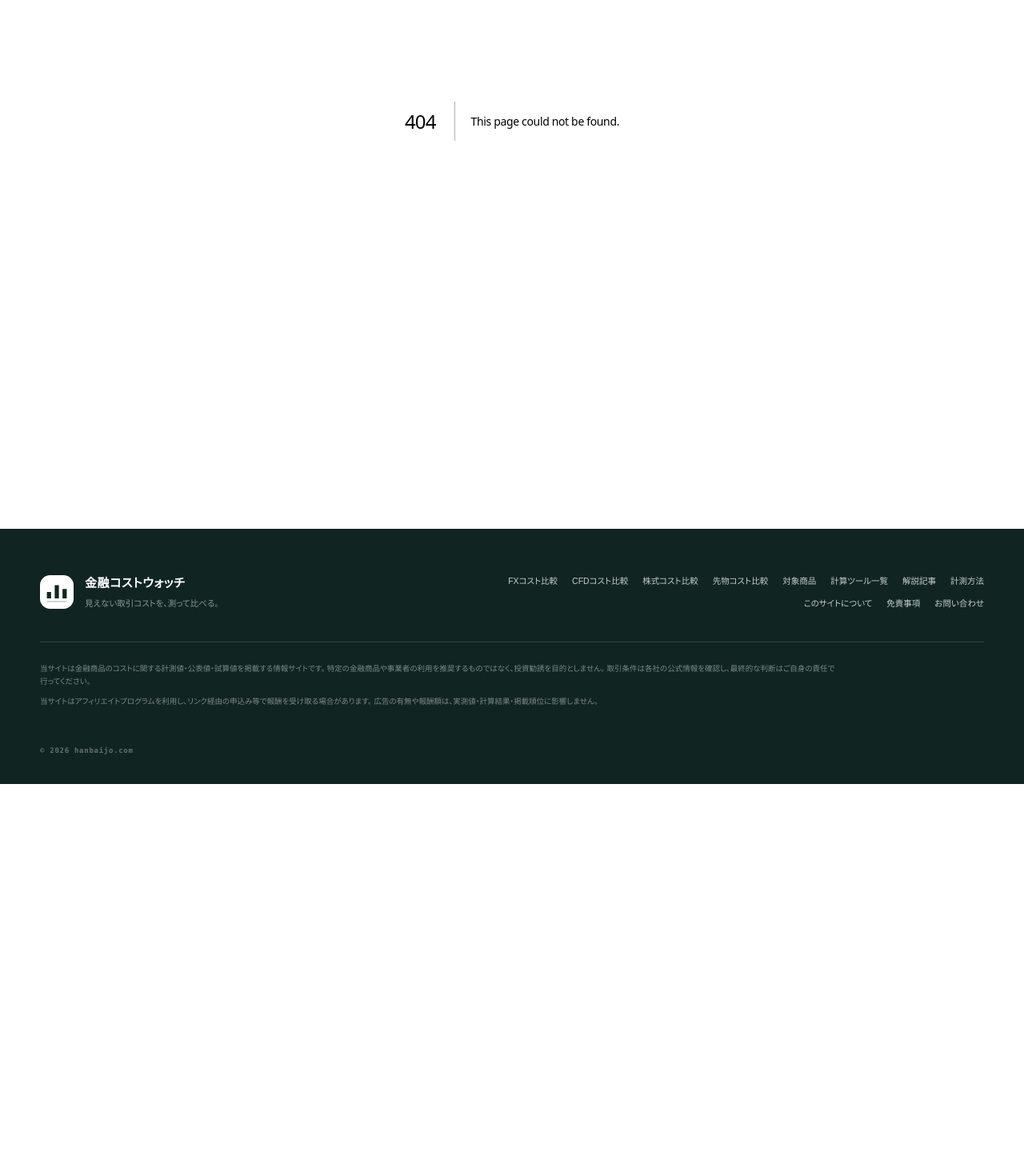
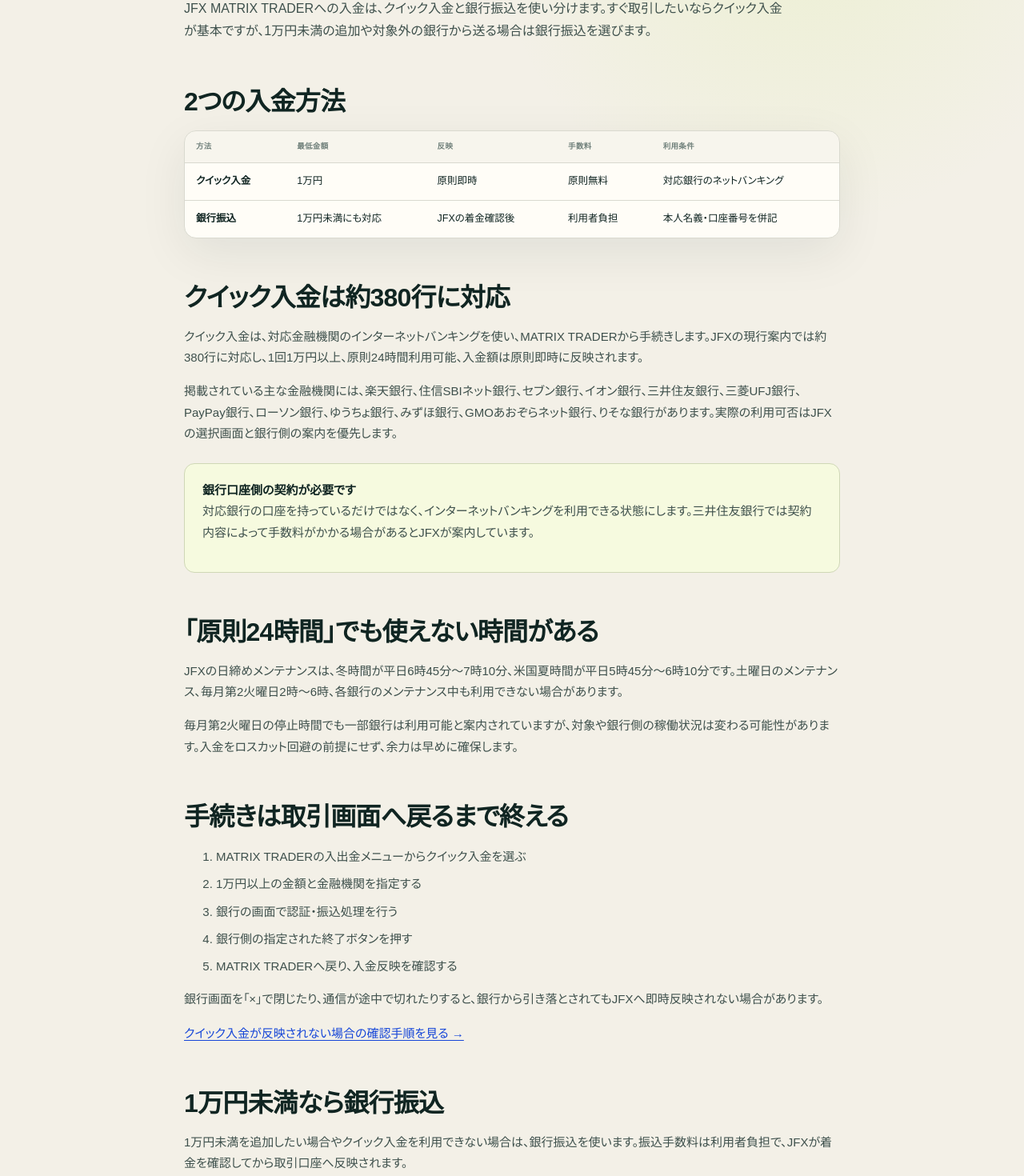
Before and after one commit to mrok18/hanbaijo, a Next.js app: page /articles/jfx-deposit-methods-comparison in a window 1280 px wide. Before the commit this address had no page. Shown: the part 326-1796 px from the top of the page at 80% size. Before the commit the page ends 1306 px from the top, so only its background shows below. Built offline with nearby package versions, Linux system fonts and the light colour scheme.

Commit message:
content: compare JFX deposit methods

```diff
--- a/app/articles/jfx-account-opening-flow/page.tsx
+++ b/app/articles/jfx-account-opening-flow/page.tsx
@@ -65,6 +65,7 @@
 
     <p><Link href="/articles/jfx-lot-trade-unit">JFXの1Lotと最低取引単位を見る →</Link></p>
     <p><Link href="/articles/jfx-beginner-vs-matrix-trader">100通貨のビギナーFXと本口座を比較する →</Link></p>
+    <p><Link href="/articles/jfx-deposit-methods-comparison">クイック入金と銀行振込を比較する →</Link></p>
     <p><Link href="/articles/jfx-deposit-not-reflected">入金が反映されない場合の確認手順を見る →</Link></p>
     <p><Link href="/articles/jfx-fees-total-cost">入出金・取引手数料と実質コストを見る →</Link></p>
     <p><Link href="/tools/fx-position-size-calculator">許容損失から取引数量を計算する →</Link></p>
--- /dev/null
+++ b/app/articles/jfx-deposit-methods-comparison/page.tsx
@@ -0,0 +1,74 @@
+import Link from 'next/link';
+
+export const metadata = {
+  title: 'JFXの入金方法を比較｜クイック入金と銀行振込の違い',
+  description: 'JFX MATRIX TRADERのクイック入金と銀行振込を、最低金額、手数料、反映時間、対応銀行、振込名義の注意点で比較します。',
+};
+
+export default function Page() {
+  return <article>
+    <p className="page-kicker">JFX / DEPOSIT METHODS</p>
+    <h1>JFXの入金方法を比較<br />クイック入金と銀行振込</h1>
+    <p className="lede">JFX MATRIX TRADERへの入金は、クイック入金と銀行振込を使い分けます。すぐ取引したいならクイック入金が基本ですが、1万円未満の追加や対象外の銀行から送る場合は銀行振込を選びます。</p>
+
+    <h2>2つの入金方法</h2>
+    <div className="data-panel"><div className="table-scroll"><table className="rates comparison-table"><thead><tr><th>方法</th><th>最低金額</th><th>反映</th><th>手数料</th><th>利用条件</th></tr></thead><tbody>
+      <tr><td className="ex-name">クイック入金</td><td>1万円</td><td>原則即時</td><td>原則無料</td><td>対応銀行のネットバンキング</td></tr>
+      <tr><td className="ex-name">銀行振込</td><td>1万円未満にも対応</td><td>JFXの着金確認後</td><td>利用者負担</td><td>本人名義・口座番号を併記</td></tr>
+    </tbody></table></div></div>
+
+    <h2>クイック入金は約380行に対応</h2>
+    <p>クイック入金は、対応金融機関のインターネットバンキングを使い、MATRIX TRADERから手続きします。JFXの現行案内では約380行に対応し、1回1万円以上、原則24時間利用可能、入金額は原則即時に反映されます。</p>
+    <p>掲載されている主な金融機関には、楽天銀行、住信SBIネット銀行、セブン銀行、イオン銀行、三井住友銀行、三菱UFJ銀行、PayPay銀行、ローソン銀行、ゆうちょ銀行、みずほ銀行、GMOあおぞらネット銀行、りそな銀行があります。実際の利用可否はJFXの選択画面と銀行側の案内を優先します。</p>
+    <div className="callout"><strong>銀行口座側の契約が必要です</strong><p>対応銀行の口座を持っているだけではなく、インターネットバンキングを利用できる状態にします。三井住友銀行では契約内容によって手数料がかかる場合があるとJFXが案内しています。</p></div>
+
+    <h2>「原則24時間」でも使えない時間がある</h2>
+    <p>JFXの日締めメンテナンスは、冬時間が平日6時45分〜7時10分、米国夏時間が平日5時45分〜6時10分です。土曜日のメンテナンス、毎月第2火曜日2時〜6時、各銀行のメンテナンス中も利用できない場合があります。</p>
+    <p>毎月第2火曜日の停止時間でも一部銀行は利用可能と案内されていますが、対象や銀行側の稼働状況は変わる可能性があります。入金をロスカット回避の前提にせず、余力は早めに確保します。</p>
+
+    <h2>手続きは取引画面へ戻るまで終える</h2>
+    <ol>
+      <li>MATRIX TRADERの入出金メニューからクイック入金を選ぶ</li>
+      <li>1万円以上の金額と金融機関を指定する</li>
+      <li>銀行の画面で認証・振込処理を行う</li>
+      <li>銀行側の指定された終了ボタンを押す</li>
+      <li>MATRIX TRADERへ戻り、入金反映を確認する</li>
+    </ol>
+    <p>銀行画面を「×」で閉じたり、通信が途中で切れたりすると、銀行から引き落とされてもJFXへ即時反映されない場合があります。</p>
+    <p><Link href="/articles/jfx-deposit-not-reflected">クイック入金が反映されない場合の確認手順を見る →</Link></p>
+
+    <h2>1万円未満なら銀行振込</h2>
+    <p>1万円未満を追加したい場合やクイック入金を利用できない場合は、銀行振込を使います。振込手数料は利用者負担で、JFXが着金を確認してから取引口座へ反映されます。</p>
+    <p>振込名義人欄には、本人氏名に続けて「3から始まる7桁」のJFX口座番号を入力します。口座番号がないと本人を特定できず、反映が保留になる場合があります。</p>
+    <div className="formula-box"><code>振込名義 ＝ 本人氏名 ＋ 3から始まる7桁のJFX口座番号</code><small>自分の口座番号と最新の振込先は、必ずMATRIX TRADERまたはJFX公式ページで確認してください。</small></div>
+
+    <h2>銀行振込は当日反映にならない場合がある</h2>
+    <p>JFX公式ページでは、銀行振込の入金確認は原則平日9時〜15時と案内されています。14時以降の振込は、金融機関同士の処理によって翌営業日扱いになる場合があります。同じ銀行間では確認時間が異なる案内もあるため、急ぎなら着金確認前提で送らないようにします。</p>
+
+    <h2>本人以外の名義から入金しない</h2>
+    <p>クイック入金・銀行振込とも、MATRIX TRADER口座と同一名義の銀行口座を使います。家族名義や異なる法人名義から入金すると組戻しとなり、振込手数料などを差し引いて返金される場合があります。</p>
+
+    <h2>目的別の選び方</h2>
+    <div className="data-panel"><div className="table-scroll"><table className="rates comparison-table"><thead><tr><th>目的</th><th>選ぶ方法</th><th>確認点</th></tr></thead><tbody>
+      <tr><td className="ex-name">初回の1万円以上をすぐ反映</td><td>クイック入金</td><td>対応銀行・ネットバンキング</td></tr>
+      <tr><td className="ex-name">1万円未満を追加</td><td>銀行振込</td><td>振込手数料・口座番号</td></tr>
+      <tr><td className="ex-name">対象外銀行から入金</td><td>銀行振込</td><td>反映時間・本人名義</td></tr>
+      <tr><td className="ex-name">メンテナンス直前</td><td>取引を急がない</td><td>反映遅延を前提に余力確保</td></tr>
+    </tbody></table></div></div>
+
+    <div className="callout"><strong>最低入金額と必要資金は別です</strong><p>初回入金とクイック入金は1万円以上ですが、1万円で安全に取引できることを意味しません。必要証拠金、損切りまでの評価損、スプレッド、相場急変時の余裕を分けて計算します。</p></div>
+
+    <section className="article-sources" aria-labelledby="sources"><h2 id="sources">参照した公式資料</h2><ul>
+      <li><a href="https://www.jfx.co.jp/payment/" target="_blank" rel="noopener noreferrer">JFX「入出金」</a></li>
+      <li><a href="https://www.jfx.co.jp/trading_rule/nyukin/" target="_blank" rel="noopener noreferrer">JFX「入出金に関する注意点」</a></li>
+      <li><a href="https://faq.jfx.co.jp/faq/detail?category=16&amp;id=49&amp;site=FX557CTV" target="_blank" rel="noopener noreferrer">JFX FAQ「クイック入金の対応金融機関」</a></li>
+      <li><a href="https://faq.jfx.co.jp/faq/detail?category=15&amp;id=43&amp;site=FX557CTV" target="_blank" rel="noopener noreferrer">JFX FAQ「1回の入金額」</a></li>
+      <li><a href="https://faq.jfx.co.jp/faq/detail?category=15&amp;id=40&amp;site=FX557CTV" target="_blank" rel="noopener noreferrer">JFX FAQ「入金手数料」</a></li>
+    </ul><p>入金条件は2026年9月8日に公式ページで確認しました。対応金融機関、利用時間、手数料は変更される場合があります。</p></section>
+
+    <p><Link href="/articles/jfx-account-opening-flow">口座開設から初回入金までを見る →</Link></p>
+    <p><Link href="/articles/jfx-fees-total-cost">JFXの無料手数料と実質コストを見る →</Link></p>
+    <p><Link href="/articles/jfx-lot-trade-unit">JFXの1Lotと必要資金を見る →</Link></p>
+    <p><Link href="/fx/jfx">JFXの取引条件一覧へ →</Link></p>
+  </article>;
+}
--- a/app/articles/jfx-deposit-not-reflected/page.tsx
+++ b/app/articles/jfx-deposit-not-reflected/page.tsx
@@ -60,6 +60,7 @@
     </ul><p>入金条件・問い合わせ情報は2026年9月8日に公式ページで確認しました。対応銀行、時間、操作方法は変更される場合があります。</p></section>
 
     <p><Link href="/articles/jfx-account-opening-flow">口座開設から初回入金までを見る →</Link></p>
+    <p><Link href="/articles/jfx-deposit-methods-comparison">クイック入金と銀行振込の条件を比較する →</Link></p>
     <p><Link href="/articles/jfx-fees-total-cost">JFXの入出金手数料と実質コストを見る →</Link></p>
     <p><Link href="/articles/jfx-trading-hours-maintenance">取引・メンテナンス時間を見る →</Link></p>
     <p><Link href="/fx/jfx">JFXの取引条件一覧へ →</Link></p>
--- a/app/articles/posts.ts
+++ b/app/articles/posts.ts
@@ -1,4 +1,5 @@
 export const POSTS = [
+  { slug: 'jfx-deposit-methods-comparison', category: 'FX・JFX', title: 'JFXの入金方法を比較｜クイック入金と銀行振込', desc: '最低1万円・約380行のクイック入金と、1万円未満にも使える銀行振込を手数料・反映時間で比較する。' },
   { slug: 'matsui-withdrawal-unavailable', category: '証券・松井証券', title: '松井証券で出金できない原因｜出金可能額・受渡日を確認', desc: '売却代金の受渡、商品口座からの振替、受付時間、当日入金、取引状況、登録銀行を順に切り分ける。' },
   { slug: 'matsui-withdrawal-methods-comparison', category: '証券・松井証券', title: '松井証券の出金方法を比較｜翌営業日・即時・MATSUI Bank', desc: '3種類の出金を、着金時期、手数料、金額上限、取消可否、ゆうちょ銀行の制限で比較する。' },
   { slug: 'matsui-deposit-methods-comparison', category: '証券・松井証券', title: '松井証券の入金方法を比較｜手数料・反映時間', desc: 'スイープ、MATSUI Bank、ネットリンク、らくらく振替、定期入金、銀行振込を比較する。' },
--- a/app/fx/jfx/page.tsx
+++ b/app/fx/jfx/page.tsx
@@ -12,6 +12,7 @@
 export default function Page() {
   if (!provider) notFound();
   return <FxProviderFactSheet provider={provider} relatedArticles={[
+    { href: '/articles/jfx-deposit-methods-comparison', title: 'クイック入金と銀行振込を比較', description: '最低金額、約380行、手数料、反映時間、振込名義の違いを整理します。' },
     { href: '/articles/jfx-demo-account-guide', title: 'JFXデモ口座でできること', description: '利用期間、仮想資金、デモレート、土日利用と本番口座との差を整理します。' },
     { href: '/articles/jfx-mt5-tradingview-matrix-trader', title: 'MT5・TradingView・MATRIX TRADERを比較', description: '分析専用チャートと実際の発注・口座管理画面の役割を分けます。' },
     { href: '/articles/jfx-deposit-not-reflected', title: 'JFXの入金が反映されない場合', description: 'クイック入金と銀行振込を、引落し・終了操作・名義・口座番号から切り分けます。' },
```
